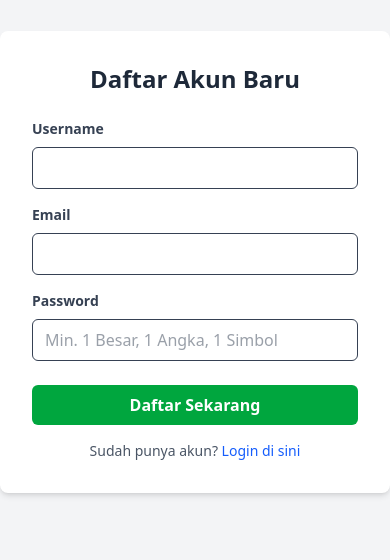
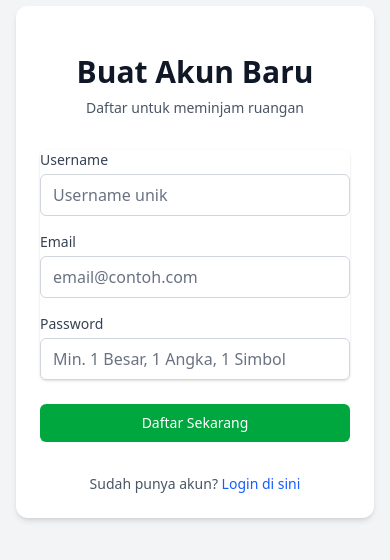
Before and after one commit to bagusmukti/2026-room-reservation-frontend, a React (Vite) app: page /register in a window 390 px wide. Shown: the part 160-720 px from the top of the page. Built offline with nearby package versions, Linux system fonts and the light colour scheme.

Commit message:
style(auth): enhance responsiveness for login and register pages

```diff
--- a/src/pages/Login.tsx
+++ b/src/pages/Login.tsx
@@ -13,75 +13,94 @@ const Login: React.FC = () => {
     setLoading(true);
 
     try {
-      // Menembak API Backend
       const response = await api.post('/auth/login', {
-        username: username,
-        password: password
+        username,
+        password
       });
 
-      // Jika sukses, simpan Token
       const token = response.data.token;
       localStorage.setItem('token', token);
       localStorage.setItem('username', username);
 
       alert("Login Berhasil! Selamat datang.");
-
-      // Pindah ke Dashboard
       navigate('/dashboard');
 
     } catch (error: any) {
       console.error("Login Error:", error);
-      alert("Login Gagal! Periksa username/password atau pastikan Backend menyala.");
+      alert("Login Gagal! Periksa username/password.");
     } finally {
       setLoading(false);
     }
   };
 
   return (
-    <div className="flex min-h-screen items-center justify-center bg-gray-100">
-      <div className="w-full max-w-md rounded-lg bg-white p-8 shadow-md">
-        <h2 className="mb-6 text-center text-2xl font-bold text-gray-800">
-          Sistem Peminjaman Ruangan
+    // Container Luar:
+    <div className="flex min-h-screen items-center justify-center bg-gray-100 px-4 py-12 sm:px-6 lg:px-8">
+
+      {/* Kartu Login:*/}
+      <div className="w-full max-w-md space-y-8 rounded-xl bg-white p-6 shadow-md sm:p-10">
+
+        {/* Header */}
+        <div>
+          <h2 className="mt-6 text-center text-3xl font-extrabold text-gray-900">
+            Login Sistem
           </h2>
+          <p className="mt-2 text-center text-sm text-gray-600">
+            Sistem Peminjaman Ruangan Kampus
+          </p>
+        </div>
 
-        <form onSubmit={handleSubmit}>
+        <form className="mt-8 space-y-6" onSubmit={handleSubmit}>
+          <div className="rounded-md shadow-sm -space-y-px">
             <div className="mb-4">
-            <label className="mb-2 block text-sm font-bold text-gray-700">Username</label>
+              <label className="block text-sm font-medium text-gray-700 mb-1">
+                Username
+              </label>
               <input
                 type="text"
-              className="w-full rounded-md border px-3 py-2 text-gray-700 focus:border-blue-500 focus:outline-none"
+                required
+                className="relative block w-full rounded-md border border-gray-300 px-3 py-2 text-gray-900 placeholder-gray-500 focus:z-10 focus:border-blue-500 focus:outline-none focus:ring-blue-500 sm:text-sm"
                 placeholder="Masukkan username"
                 value={username}
                 onChange={(e) => setUsername(e.target.value)}
-              required
               />
             </div>
-
-          <div className="mb-6">
-            <label className="mb-2 block text-sm font-bold text-gray-700">Password</label>
+            <div>
+              <label className="block text-sm font-medium text-gray-700 mb-1">
+                Password
+              </label>
               <input
                 type="password"
-              className="w-full rounded-md border px-3 py-2 text-gray-700 focus:border-blue-500 focus:outline-none"
+                required
+                className="relative block w-full rounded-md border border-gray-300 px-3 py-2 text-gray-900 placeholder-gray-500 focus:z-10 focus:border-blue-500 focus:outline-none focus:ring-blue-500 sm:text-sm"
                 placeholder="Masukkan password"
                 value={password}
                 onChange={(e) => setPassword(e.target.value)}
-              required
               />
             </div>
+          </div>
 
+          <div>
             <button
               type="submit"
               disabled={loading}
-            className={`w-full rounded-md px-4 py-2 font-bold text-white transition duration-200 focus:outline-none ${
-              loading ? 'bg-gray-400 cursor-not-allowed' : 'bg-blue-600 hover:bg-blue-700'
+              className={`group relative flex w-full justify-center rounded-md border border-transparent px-4 py-2 text-sm font-medium text-white focus:outline-none focus:ring-2 focus:ring-blue-500 focus:ring-offset-2 ${
+                loading ? 'bg-blue-400 cursor-not-allowed' : 'bg-blue-600 hover:bg-blue-700'
               }`}
             >
               {loading ? 'Memproses...' : 'Masuk'}
             </button>
+          </div>
         </form>
-        <p className="mt-4 text-center text-sm text-gray-600">
-            Belum punya akun? <Link to="/register" className="text-blue-600 hover:underline">Daftar di sini</Link>
+
+        <div className="text-center">
+          <p className="text-sm text-gray-600">
+            Belum punya akun?{' '}
+            <Link to="/register" className="font-medium text-blue-600 hover:text-blue-500">
+              Daftar di sini
+            </Link>
           </p>
+        </div>
       </div>
     </div>
   );
--- a/src/pages/Register.tsx
+++ b/src/pages/Register.tsx
@@ -14,7 +14,6 @@ const Register: React.FC = () => {
     setLoading(true);
 
     try {
-      // Panggil API Register Backend
       await api.post('/auth/register', {
         username,
         email,
@@ -22,48 +21,92 @@ const Register: React.FC = () => {
       });
 
       alert("Registrasi Berhasil! Silakan Login.");
-      navigate('/login'); // Lempar ke login setelah sukses
+      navigate('/login');
 
     } catch (error: any) {
       console.error("Register Error:", error);
-      alert("Gagal Register! Username mungkin sudah dipakai atau password kurang rumit (Wajib: Huruf Besar, Kecil, Angka, Simbol).");
+      alert("Gagal Register! Cek koneksi atau ganti username.");
     } finally {
       setLoading(false);
     }
   };
 
   return (
-    <div className="flex min-h-screen items-center justify-center bg-gray-100">
-      <div className="w-full max-w-md rounded-lg bg-white p-8 shadow-md">
-        <h2 className="mb-6 text-center text-2xl font-bold text-gray-800">Daftar Akun Baru</h2>
+    <div className="flex min-h-screen items-center justify-center bg-gray-100 px-4 py-12 sm:px-6 lg:px-8">
+      <div className="w-full max-w-md space-y-8 rounded-xl bg-white p-6 shadow-md sm:p-10">
+        <div>
+          <h2 className="mt-6 text-center text-3xl font-extrabold text-gray-900">
+            Buat Akun Baru
+          </h2>
+          <p className="mt-2 text-center text-sm text-gray-600">
+            Daftar untuk meminjam ruangan
+          </p>
+        </div>
 
-        <form onSubmit={handleSubmit}>
-          <div className="mb-4">
-            <label className="mb-2 block text-sm font-bold text-gray-700">Username</label>
-            <input type="text" value={username} onChange={(e) => setUsername(e.target.value)}
-              className="w-full rounded-md border px-3 py-2 text-gray-700 focus:outline-none focus:border-blue-500" required />
+        <form className="mt-8 space-y-6" onSubmit={handleSubmit}>
+          <div className="rounded-md shadow-sm space-y-4">
+            <div>
+              <label className="block text-sm font-medium text-gray-700 mb-1">
+                Username
+              </label>
+              <input
+                type="text"
+                required
+                className="relative block w-full rounded-md border border-gray-300 px-3 py-2 text-gray-900 placeholder-gray-500 focus:z-10 focus:border-blue-500 focus:outline-none focus:ring-blue-500 sm:text-sm"
+                placeholder="Username unik"
+                value={username}
+                onChange={(e) => setUsername(e.target.value)}
+              />
+            </div>
+            <div>
+              <label className="block text-sm font-medium text-gray-700 mb-1">
+                Email
+              </label>
+              <input
+                type="email"
+                required
+                className="relative block w-full rounded-md border border-gray-300 px-3 py-2 text-gray-900 placeholder-gray-500 focus:z-10 focus:border-blue-500 focus:outline-none focus:ring-blue-500 sm:text-sm"
+                placeholder="email@contoh.com"
+                value={email}
+                onChange={(e) => setEmail(e.target.value)}
+              />
+            </div>
+            <div>
+              <label className="block text-sm font-medium text-gray-700 mb-1">
+                Password
+              </label>
+              <input
+                type="password"
+                required
+                className="relative block w-full rounded-md border border-gray-300 px-3 py-2 text-gray-900 placeholder-gray-500 focus:z-10 focus:border-blue-500 focus:outline-none focus:ring-blue-500 sm:text-sm"
+                placeholder="Min. 1 Besar, 1 Angka, 1 Simbol"
+                value={password}
+                onChange={(e) => setPassword(e.target.value)}
+              />
+            </div>
           </div>
 
-          <div className="mb-4">
-            <label className="mb-2 block text-sm font-bold text-gray-700">Email</label>
-            <input type="email" value={email} onChange={(e) => setEmail(e.target.value)}
-              className="w-full rounded-md border px-3 py-2 text-gray-700 focus:outline-none focus:border-blue-500" required />
+          <div>
+            <button
+              type="submit"
+              disabled={loading}
+              className={`group relative flex w-full justify-center rounded-md border border-transparent px-4 py-2 text-sm font-medium text-white focus:outline-none focus:ring-2 focus:ring-green-500 focus:ring-offset-2 ${
+                loading ? 'bg-green-400 cursor-not-allowed' : 'bg-green-600 hover:bg-green-700'
+              }`}
+            >
+              {loading ? 'Mendaftarkan...' : 'Daftar Sekarang'}
+            </button>
           </div>
-
-          <div className="mb-6">
-            <label className="mb-2 block text-sm font-bold text-gray-700">Password</label>
-            <input type="password" value={password} onChange={(e) => setPassword(e.target.value)}
-              className="w-full rounded-md border px-3 py-2 text-gray-700 focus:outline-none focus:border-blue-500" placeholder="Min. 1 Besar, 1 Angka, 1 Simbol" required />
-          </div>
-
-          <button type="submit" disabled={loading} className="w-full rounded-md bg-green-600 px-4 py-2 font-bold text-white hover:bg-green-700 transition duration-200">
-            {loading ? 'Mendaftarkan...' : 'Daftar Sekarang'}
-          </button>
         </form>
 
-        <p className="mt-4 text-center text-sm text-gray-600">
-          Sudah punya akun? <Link to="/login" className="text-blue-600 hover:underline">Login di sini</Link>
-        </p>
+        <div className="text-center">
+          <p className="text-sm text-gray-600">
+            Sudah punya akun?{' '}
+            <Link to="/login" className="font-medium text-blue-600 hover:text-blue-500">
+              Login di sini
+            </Link>
+          </p>
+        </div>
       </div>
     </div>
   );
```
Lines whose indentation alone changed are shown as unchanged.
